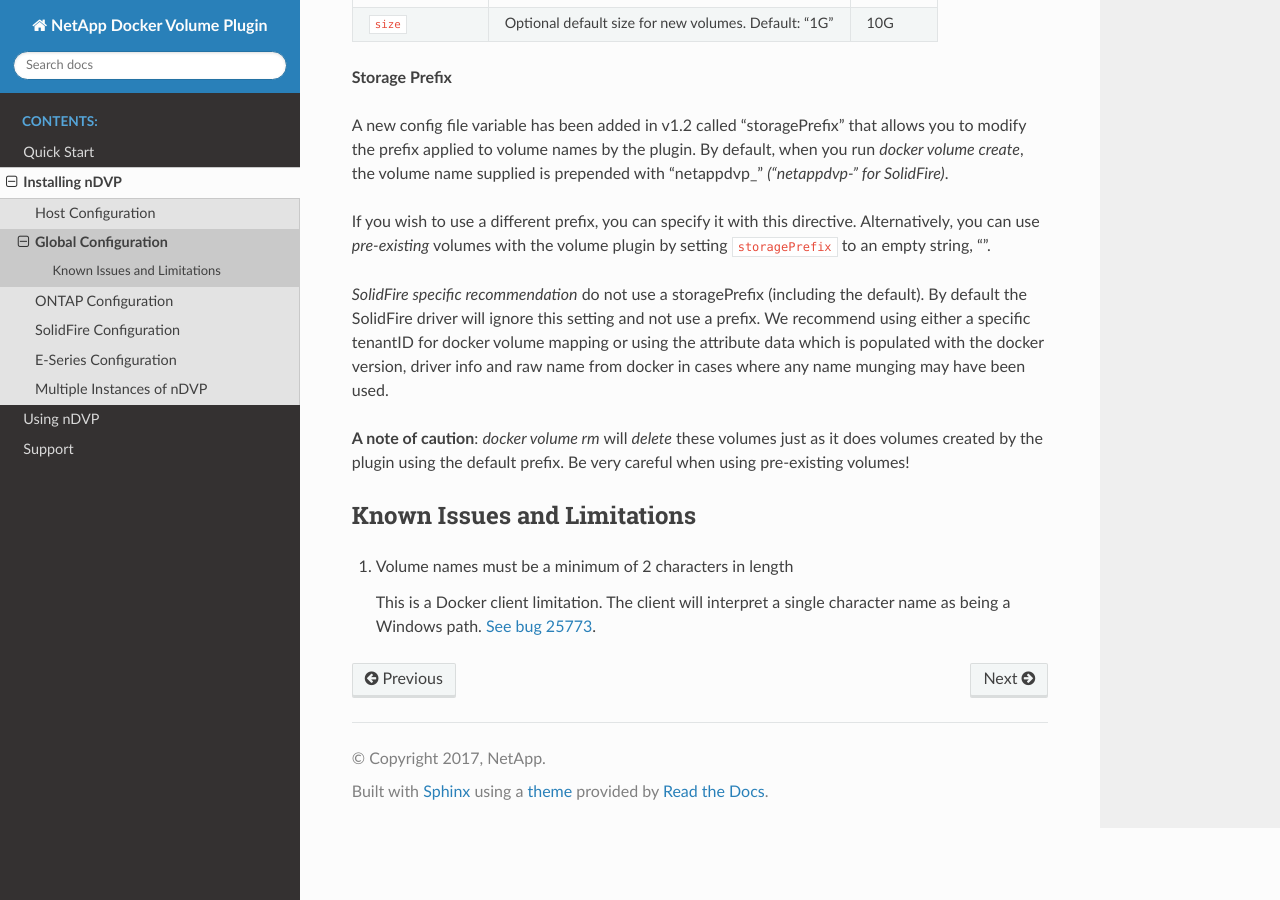
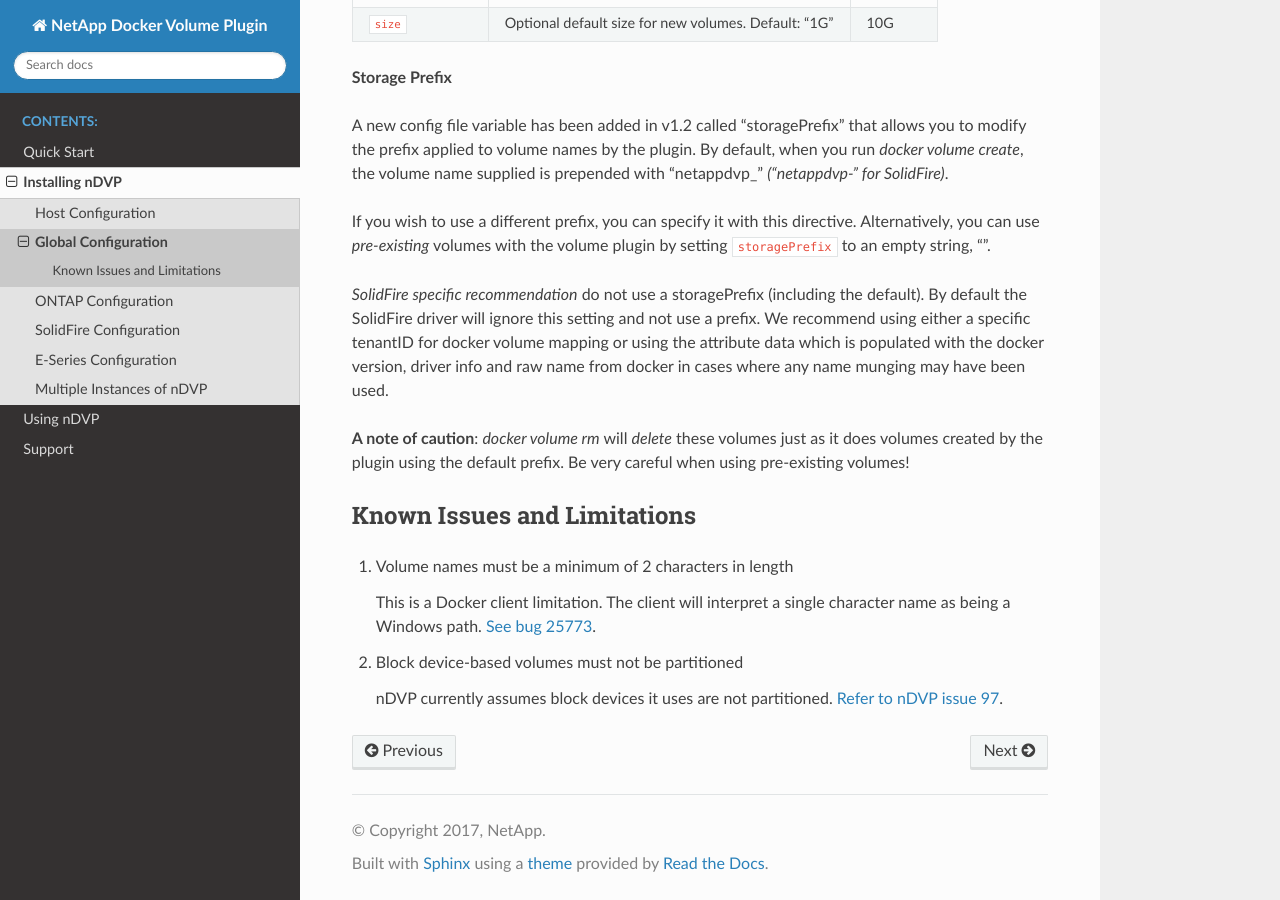
Before and after one commit to NetApp/netappdvp, a Sphinx documentation site: the page built from docs/install/ndvp_global_config.rst, in a window 1280 px wide and 900 px high, scrolled down 515 px. Built offline with Sphinx 7.4.7 and the Read the Docs theme 2.0.0, drawn with Linux system fonts in a browser that asks for light colours.

Commit message:
Add issue #97 to list of Limitations

```diff
--- a/docs/install/ndvp_global_config.rst
+++ b/docs/install/ndvp_global_config.rst
@@ -39,3 +39,7 @@
 #. Volume names must be a minimum of 2 characters in length
 
    This is a Docker client limitation. The client will interpret a single character name as being a Windows path. `See bug 25773 <https://github.com/docker/docker/issues/25773>`_.
+
+#. Block device-based volumes must not be partitioned
+
+   nDVP currently assumes block devices it uses are not partitioned. `Refer to nDVP issue 97 <https://github.com/NetApp/netappdvp/issues/97>`_.
```
